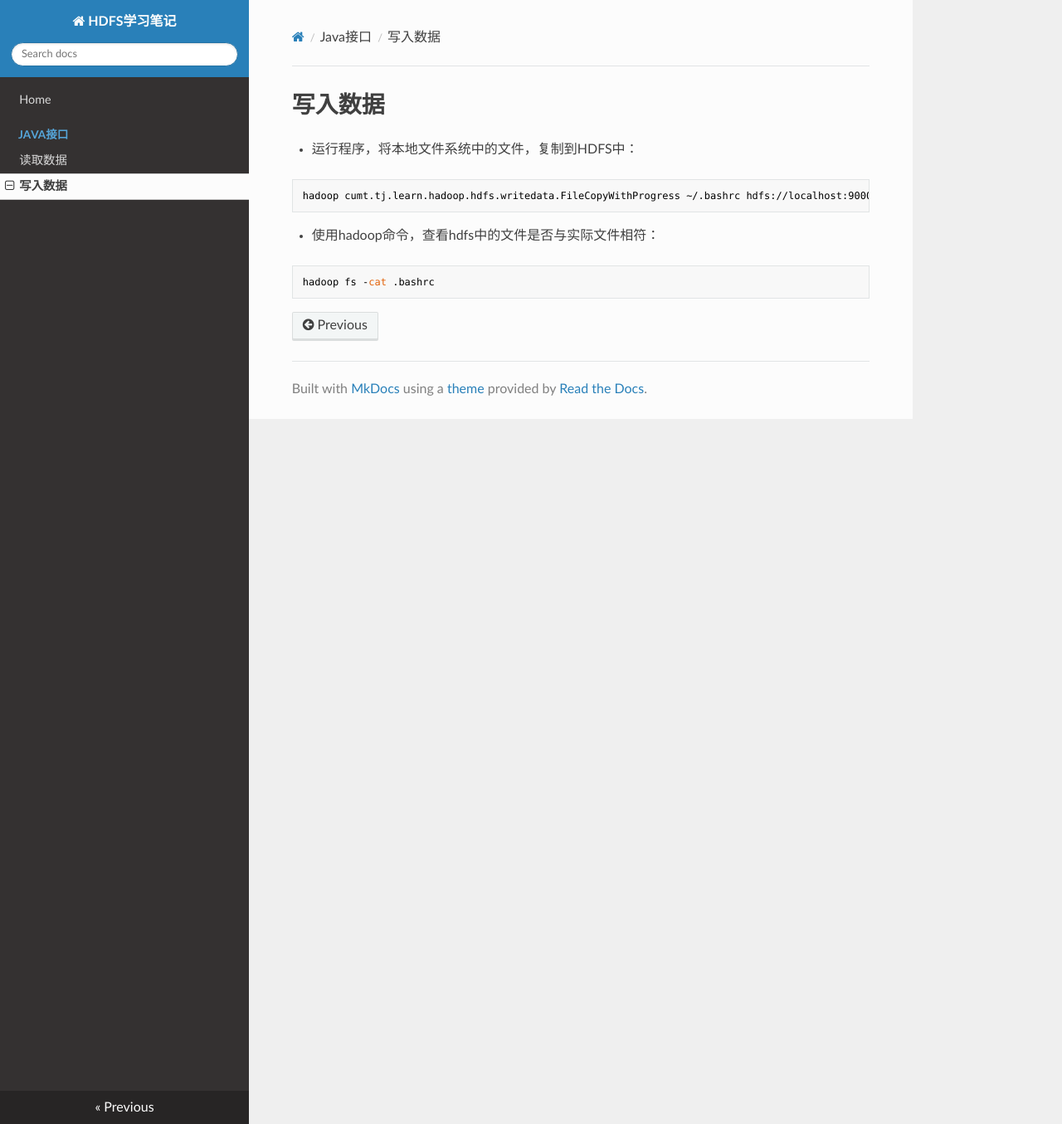
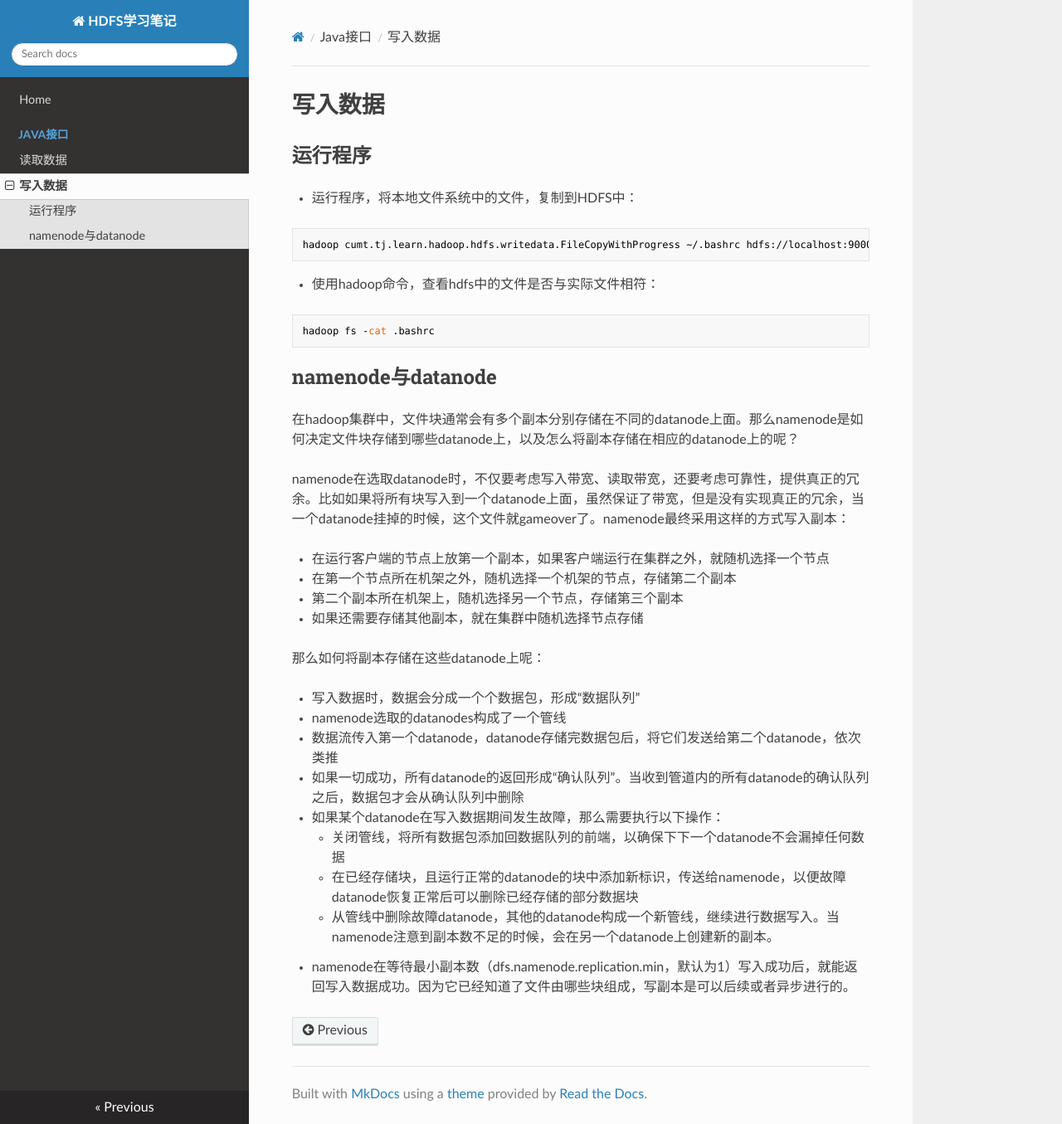
Before and after one commit to codeboytj/hdfs-learn, an MkDocs documentation site: the page built from docs/write_data.md, in a window 1280 px wide and 1355 px high. Shown: the whole window at 83% size. Built offline with MkDocs 1.6.1, drawn with Linux system fonts in a browser that asks for light colours; nearby versions of some CDN libraries; old or Windows-style settings are respelled for this version of MkDocs.

Commit message:
剖析读写数据

````diff
--- a/docs/write_data.md
+++ b/docs/write_data.md
@@ -1,4 +1,6 @@
 # 写入数据
+
+## 运行程序
 
 * 运行程序，将本地文件系统中的文件，复制到HDFS中：
 
@@ -11,3 +13,26 @@ hadoop cumt.tj.learn.hadoop.hdfs.writedata.FileCopyWithProgress ~/.bashrc hdfs:/
 ```
 hadoop fs -cat .bashrc
 ```
+
+## namenode与datanode
+
+在hadoop集群中，文件块通常会有多个副本分别存储在不同的datanode上面。那么namenode是如何决定文件块存储到哪些datanode上，以及怎么将副本存储在相应的datanode上的呢？
+
+namenode在选取datanode时，不仅要考虑写入带宽、读取带宽，还要考虑可靠性，提供真正的冗余。比如如果将所有块写入到一个datanode上面，虽然保证了带宽，但是没有实现真正的冗余，当一个datanode挂掉的时候，这个文件就gameover了。namenode最终采用这样的方式写入副本：
+
+* 在运行客户端的节点上放第一个副本，如果客户端运行在集群之外，就随机选择一个节点
+* 在第一个节点所在机架之外，随机选择一个机架的节点，存储第二个副本
+* 第二个副本所在机架上，随机选择另一个节点，存储第三个副本
+* 如果还需要存储其他副本，就在集群中随机选择节点存储
+
+那么如何将副本存储在这些datanode上呢：
+
+* 写入数据时，数据会分成一个个数据包，形成“数据队列”
+* namenode选取的datanodes构成了一个管线
+* 数据流传入第一个datanode，datanode存储完数据包后，将它们发送给第二个datanode，依次类推
+* 如果一切成功，所有datanode的返回形成“确认队列”。当收到管道内的所有datanode的确认队列之后，数据包才会从确认队列中删除
+* 如果某个datanode在写入数据期间发生故障，那么需要执行以下操作：
+    * 关闭管线，将所有数据包添加回数据队列的前端，以确保下下一个datanode不会漏掉任何数据
+    * 在已经存储块，且运行正常的datanode的块中添加新标识，传送给namenode，以便故障datanode恢复正常后可以删除已经存储的部分数据块
+    * 从管线中删除故障datanode，其他的datanode构成一个新管线，继续进行数据写入。当namenode注意到副本数不足的时候，会在另一个datanode上创建新的副本。
+* namenode在等待最小副本数（dfs.namenode.replication.min，默认为1）写入成功后，就能返回写入数据成功。因为它已经知道了文件由哪些块组成，写副本是可以后续或者异步进行的。
````
Also changed, not shown: docs/read_data.md (+14 -0 lines).
